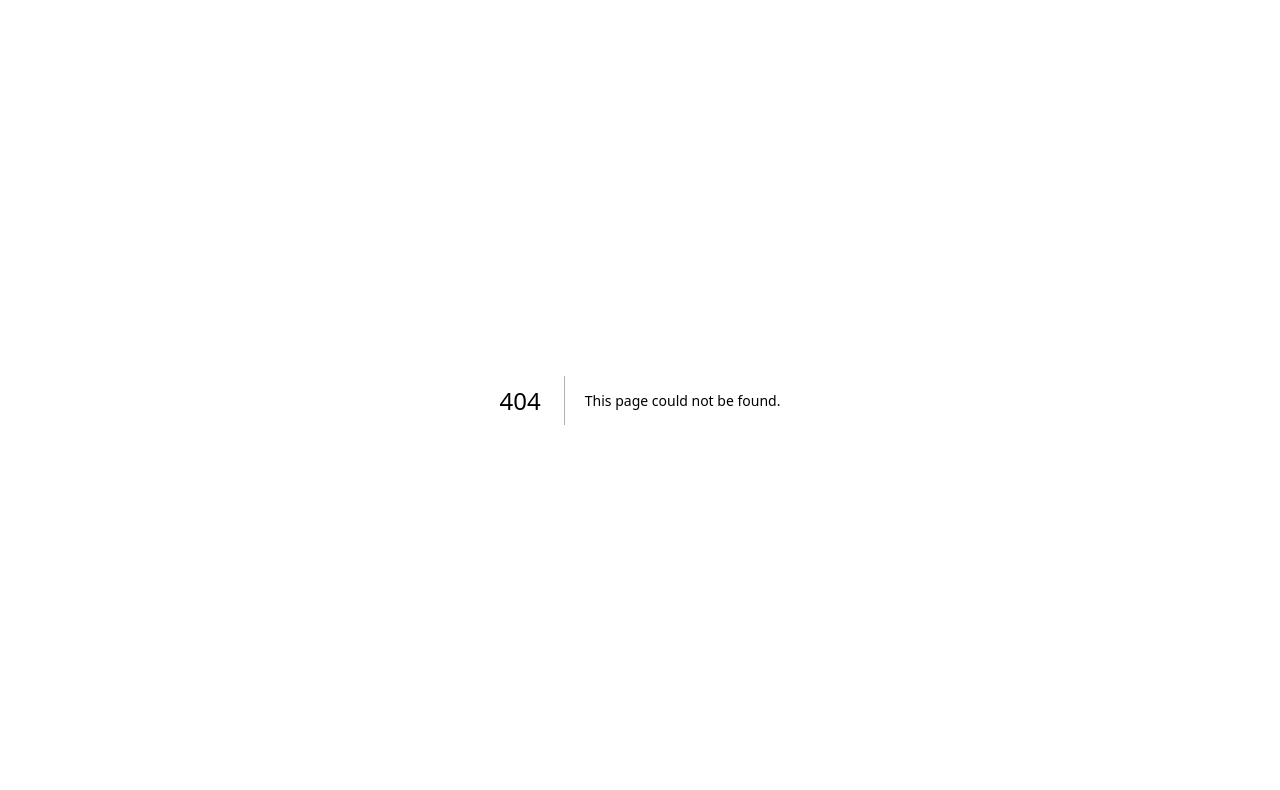
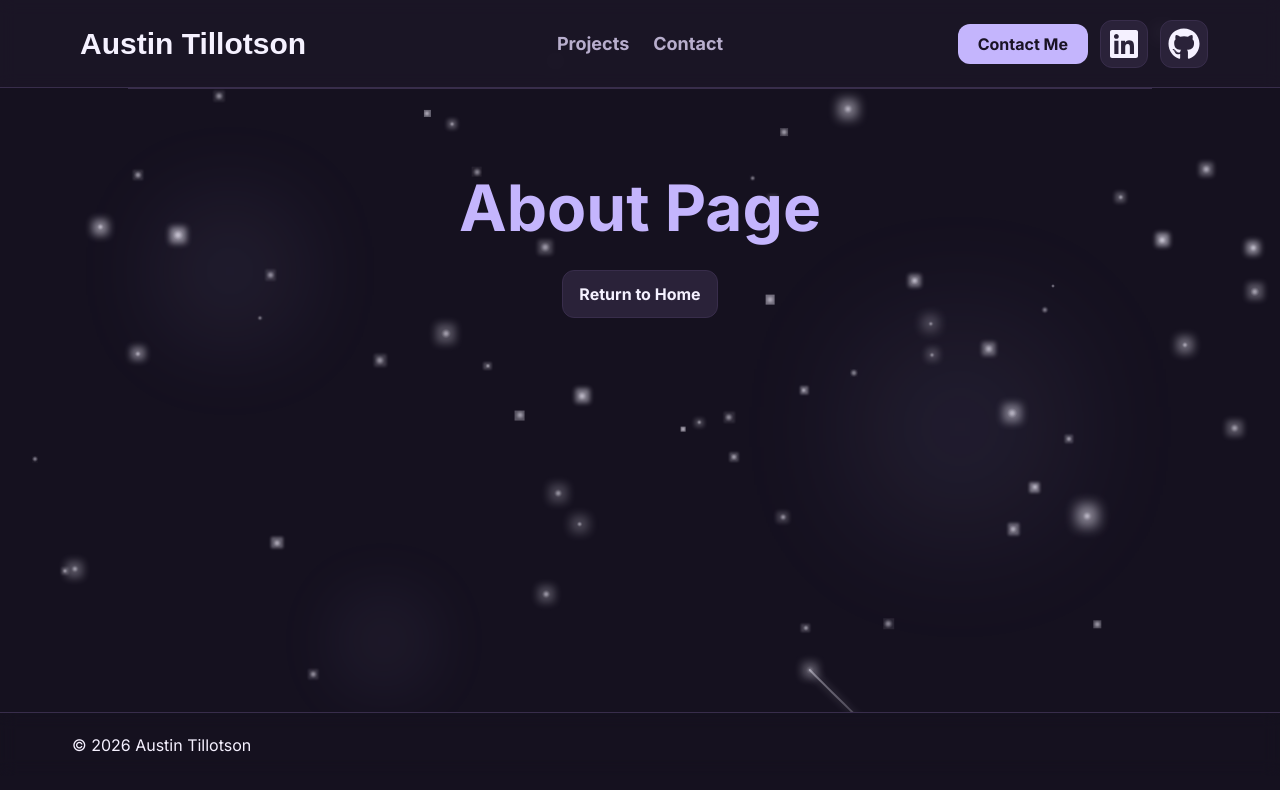
Before and after one commit to Austin-Tillotson/Portfolio, a Next.js app: page /about in a window 1280 px wide. Before the commit this address had no page. Shown: the top 790 px of the page. Built offline with nearby package versions, Linux system fonts and the light colour scheme; a web font is replaced by a local one.

Commit message:
implemented staffold for about me page

```diff
--- /dev/null
+++ b/app/(site)/about/page.tsx
@@ -0,0 +1,14 @@
+import Link from "next/link";
+
+export default function AboutPage() {
+  return (
+    <section className="about-page content-section">
+      <div className="about-page__content">
+        <h1 className="content-section__title">About Page</h1>
+        <Link className="action-link" href="/">
+          Return to Home
+        </Link>
+      </div>
+    </section>
+  );
+}
--- a/app/components/Hero.tsx
+++ b/app/components/Hero.tsx
@@ -1,4 +1,5 @@
 import Image from "next/image";
+import Link from "next/link";
 import { createGlowStyle } from "../lib/createGlowStyle";
 
 const heroGlowStyle = createGlowStyle({
@@ -42,6 +43,9 @@ export default function Hero() {
             With a strong passion for frontend development, my goal is to transform
             ideas and designs into seamless digital experiences that engage users and drive results.
           </p>
+          <Link className="action-link hero__about-link" href="/about">
+            Learn More About Me
+          </Link>
         </div>
       </div>
     </section>
--- a/app/globals.css
+++ b/app/globals.css
@@ -118,6 +118,25 @@ button {
 }
 
 .header__social-button:hover {
+  background: var(--accent-color);
+  color: #1a1325;
+}
+
+.action-link {
+  display: inline-grid;
+  min-height: 3rem;
+  padding: 0.5rem 1rem;
+  place-items: center;
+  border: 1px solid var(--border-color);
+  border-radius: 0.75rem;
+  background: var(--surface-hover-color);
+  color: var(--text-color);
+  font-weight: 700;
+  text-align: center;
+  transition: background-color 0.2s ease, color 0.2s ease;
+}
+
+.action-link:hover {
   background: var(--accent-color);
   color: #1a1325;
 }
@@ -504,6 +523,17 @@ button {
 
 .hero__paragraph + .hero__paragraph {
   margin-top: 3rem;
+}
+
+.hero__about-link {
+  width: 100%;
+  margin-top: 2rem;
+}
+
+.about-page__content {
+  display: grid;
+  justify-items: center;
+  gap: 2rem;
 }
 
 .hero__image-container {
```
